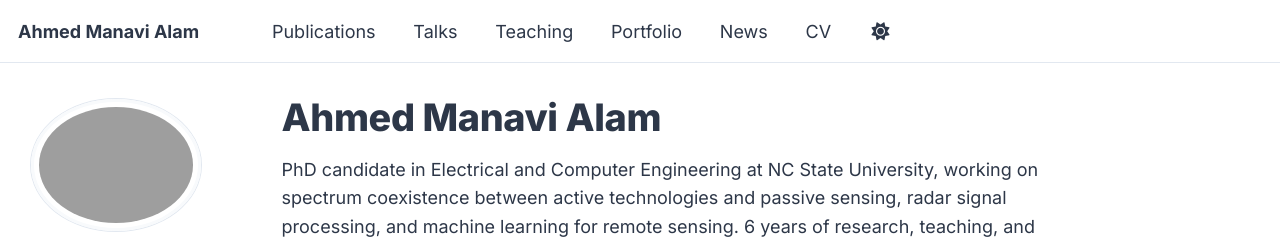
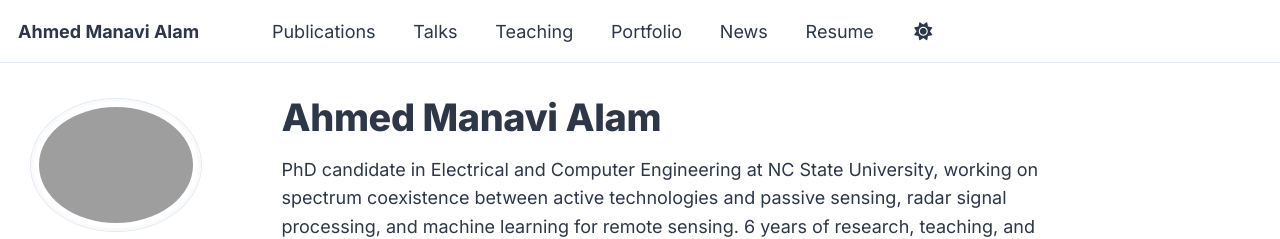
Before and after one commit to ahmed-manavi/ahmed-manavi.github.io, a Jekyll site: the page built from _pages/about.md, in a window 1280 px wide. Shown: the top 239 px of the page. Built offline with Jekyll 4.4.1, drawn with Linux system fonts in a browser that asks for light colours; some web fonts are replaced.

Commit message:
Replace CV nav link with Resume
Nav item and /resume/ page (redirecting from the old /cv/ URL for
backward compatibility) now point to Resume_Ahmed_Manavi_Alam.pdf
instead of the old CV PDF.

Co-Authored-By: Claude Sonnet 5 <noreply@anthropic.com>

```diff
--- a/_data/navigation.yml
+++ b/_data/navigation.yml
@@ -23,8 +23,8 @@ main:
   - title: "News"
     url: /year-archive/
 
-  - title: "CV"
-    url: /cv/
+  - title: "Resume"
+    url: /resume/
 
   # - title: "CV"
   #   url: /cv-json/
--- a/_pages/cv.md
+++ b/_pages/cv.md
@@ -1,4 +1,6 @@
 ---
-permalink: /cv/
-redirect_to: /files/Ahmed_Manavi_Alam_CV.pdf
+permalink: /resume/
+redirect_from:
+  - /cv/
+redirect_to: /files/Resume_Ahmed_Manavi_Alam.pdf
 ---
```
Also changed, not shown: 1 other file.
